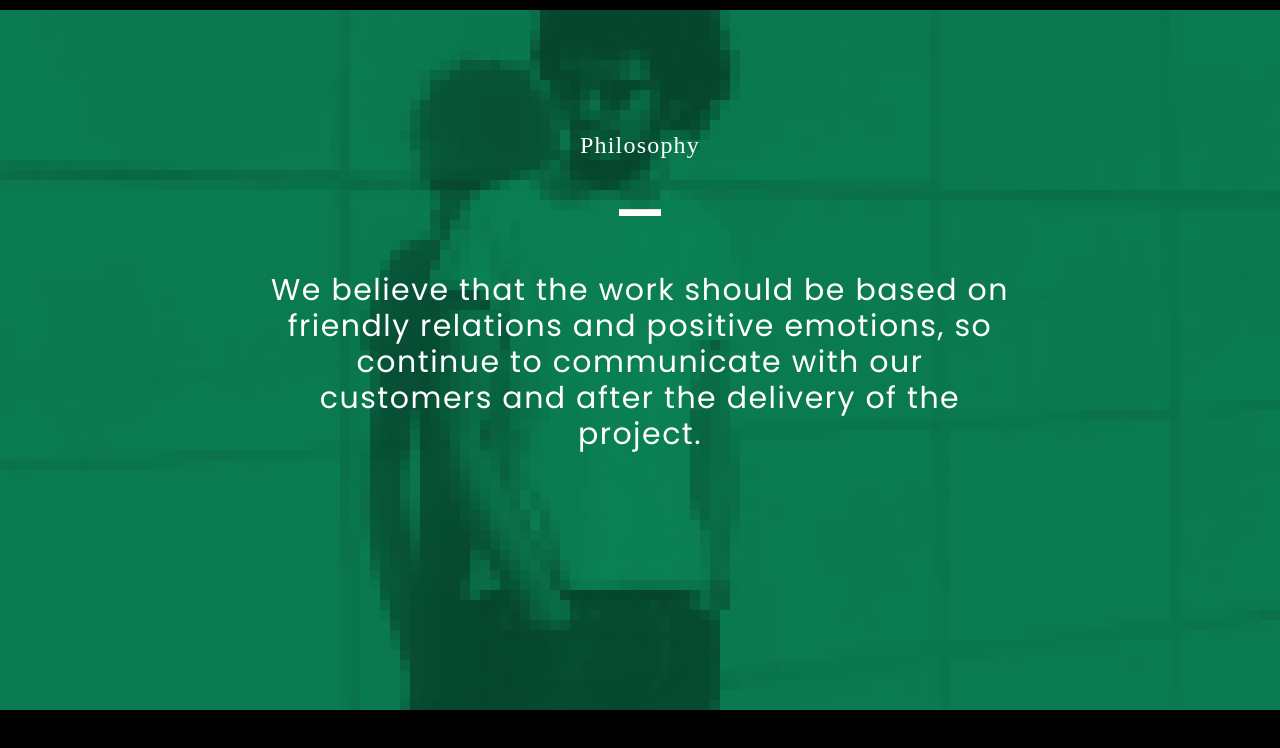
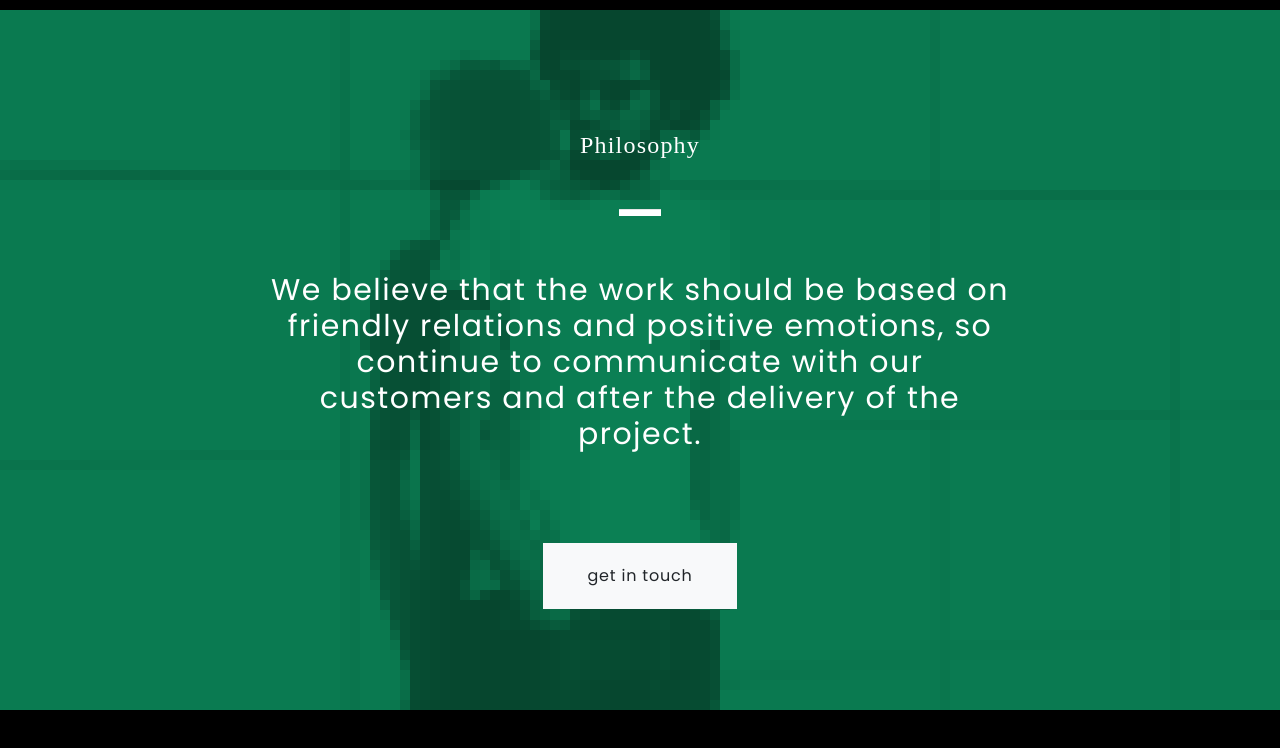
Before and after one commit to Carloscastro16/ProyectoSoftware_equipo1, a plain HTML site: page maquetado2.html in a window 1280 px wide. Drawn offline with nearby package versions, Linux system fonts and the light colour scheme; files whose address does not match are found by name; a web font is replaced by a local one.

Commit message:
Botton arreglado y maquetado de seccion 2 completo

```diff
--- a/maquetado2.html
+++ b/maquetado2.html
@@ -28,6 +28,7 @@
             </p>
         </div>
     </div>
+    <div class="button text-center"><button type="button" class="btn btn-light btn-lg">get in touch</button></div>
 </div>
 </body>
 </html>
--- a/maquetado2style.css
+++ b/maquetado2style.css
@@ -35,3 +35,17 @@ hr
     letter-spacing: 1.5px;
     margin-top: 40px;
 }
+.feature button
+{
+    margin-top: 75px;
+    font-family: Poppins;
+    font-size: 16px;
+    font-style: normal;
+    font-weight: 400;
+    line-height: 24px;
+    letter-spacing: 0.8px;
+    border-radius: 0px;
+    padding: 20px;
+    padding-left: 43.5px;
+    padding-right: 43.5px;
+}
```
